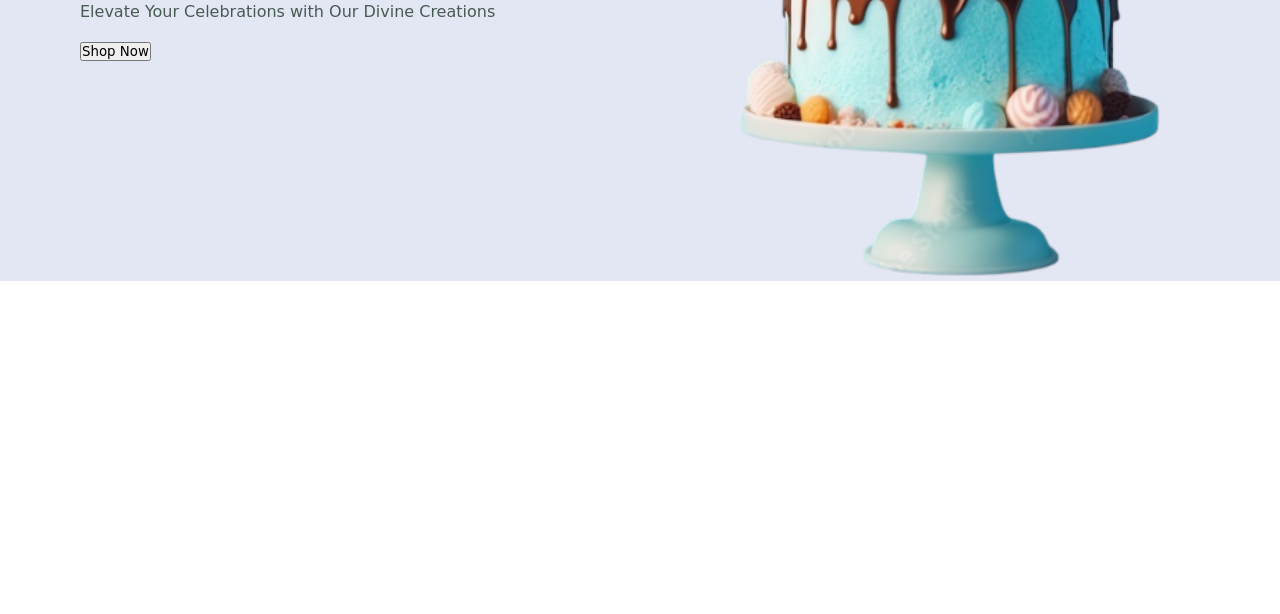
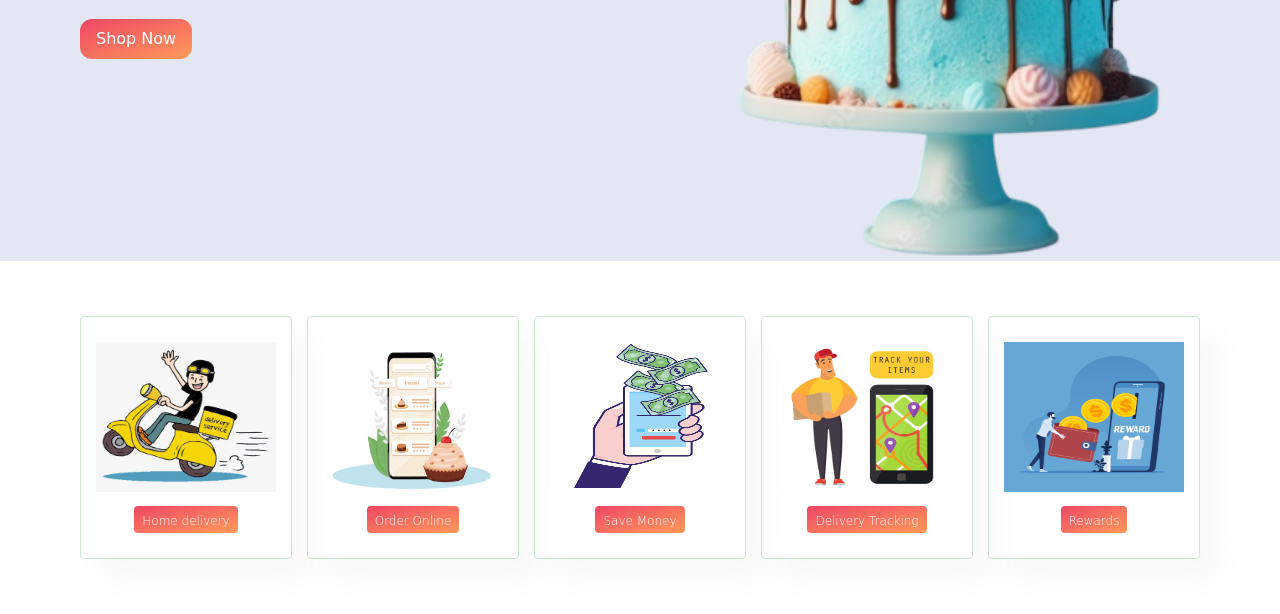
Before and after one commit to Jaasmine09/Cake-Couture, a plain HTML site: page index.html in a window 1280 px wide. Shown: the part 563-1177 px from the top of the page. Before the commit the page ends 844 px from the top, so only its background shows below. Drawn offline with Linux system fonts and the light colour scheme; a web font is replaced by a local one.

Commit message:
features added

```diff
--- a/index.html
+++ b/index.html
@@ -1,5 +1,6 @@
 <!DOCTYPE html>
 <html lang="en">
+
 <head>
     <meta charset="UTF-8">
     <meta name="viewport" content="width=device-width, initial-scale=1.0">
@@ -7,9 +8,10 @@
     <link rel="stylesheet" href="style.css">
     <script src="https://kit.fontawesome.com/390ae018c4.js" crossorigin="anonymous"></script>
 </head>
+
 <body>
     <section id="header">
-    <a href="#"><img src="images/cake logo.png" class="logo" alt="cake logo" height="70px"; width="200px";></a>
+        <a href="#"><img src="images/cake logo.png" class="logo" alt="cake logo" height="70px" ; width="200px" ;></a>
         <div>
             <ul id="navbar">
                 <li><a class="active" href="index.html">Home</a></li>
@@ -28,11 +30,37 @@
             <h2>Cake Couture</h2>
             <h1>Exquisite Cakes <br> for Every Occasion</h1>
             <p>Elevate Your Celebrations with Our Divine Creations</p>
-        <button>Shop Now</button>
+            <button class="button">Shop Now</button>
+
         </div>
+    </section>
+
+    <section id="feature" class="section-p1">
+        <div class="fe-box">
+            <img src="images/delivery.png" alt="delivery">
+            <h6>Home delivery</h6>
+        </div>
+        <div class="fe-box">
+            <img src="images/online order.png" alt="delivery">
+            <h6>Order Online</h6>
+        </div>
+        <div class="fe-box">
+            <img src="images/save money.jpg" alt="delivery">
+            <h6>Save Money</h6>
+        </div>
+        <div class="fe-box">
+            <img src="images/delivery tracking.jpg" alt="delivery">
+            <h6>Delivery Tracking</h6>
+        </div>
+        <div class="fe-box">
+            <img src="images/rewards.jpg" alt="delivery">
+            <h6>Rewards</h6>
+        </div>
+
     </section>
 
     <script src="app.js"> </script>
 
 </body>
+
 </html>
--- a/style.css
+++ b/style.css
@@ -54,10 +54,13 @@ body{
     display:flex;
     align-items:center;
     justify-content:space-between;
-    padding:20px 80px;
+    padding:10px 80px;
     background:#E3E6F3;
     box-shadow: 0 5px 15px rgba(0,0,0,0.06);
-
+    z-index:999;
+    position:sticky;
+    top:0;
+    left:0;
 }
 
 
@@ -117,3 +120,81 @@ body{
 .logo{
     margin-top:10px;
 }
+
+/* button design googled */
+.button {
+  background: linear-gradient(to bottom right, #EF4765, #FF9A5A);
+  border: 0;
+  border-radius: 12px;
+  color: #FFFFFF;
+  cursor: pointer;
+  display: inline-block;
+  font-size: 16px;
+  font-weight: 500;
+  line-height: 2.5;
+  outline: transparent;
+  padding: 0 1rem;
+  text-align: center;
+  text-decoration: none;
+  transition: box-shadow .2s ease-in-out;
+  user-select: none;
+  -webkit-user-select: none;
+  touch-action: manipulation;
+  white-space: nowrap;
+  background-repeat: no-repeat;
+}
+
+.button:not([disabled]):focus {
+  box-shadow: 0 0 .25rem rgba(0, 0, 0, 0.5), -.125rem -.125rem 1rem rgba(239, 71, 101, 0.5), .125rem .125rem 1rem rgba(255, 154, 90, 0.5);
+}
+
+.button:not([disabled]):hover {
+  box-shadow: 0 0 .25rem rgba(0, 0, 0, 0.5), -.125rem -.125rem 1rem rgba(239, 71, 101, 0.5), .125rem .125rem 1rem rgba(255, 154, 90, 0.5);
+}
+
+#hero h4{
+    padding-bottom:15px;
+}
+
+#hero h1{
+    color:#088178
+}
+
+/* features */
+.fe-box img{
+    height: 150px;
+    margin-bottom:10px;
+    width:100%;
+
+
+}
+#feature{
+    display:flex;
+    align-items:center;
+    justify-content:space-between;
+    flex-wrap:wrap;
+}
+
+#feature .fe-box{
+    width:180px;
+    text-align:center;
+    padding:25px 15px;
+    box-shadow:20px 20px 34px rgba(0,0,0, 0.03);
+    border:1px solid #cce7d0;
+    border-radius:4px;
+    margin:15px 0;
+}
+
+#feature .fe-box:hover{
+    box-shadow: 10px 10px 54px rgba(70, 62, 221, 0.2);
+}
+
+#feature .fe-box h6{
+    display:inline-block;
+    padding:9px 8px 6px 8px;
+    line-height:1;
+    border-radius:4px;
+    background: linear-gradient(to bottom right, #EF4765, #FF9A5A);
+    color:#FFFFFF;
+    font-weight: 300;
+}
```
Also changed, not shown: images/button.png (added), images/delivery tracking.jpg (added), images/delivery.png (added), images/online order.png (added), images/rewards.jpg (added), images/save money.jpg (added). Lines whose indentation alone changed are shown as unchanged.
